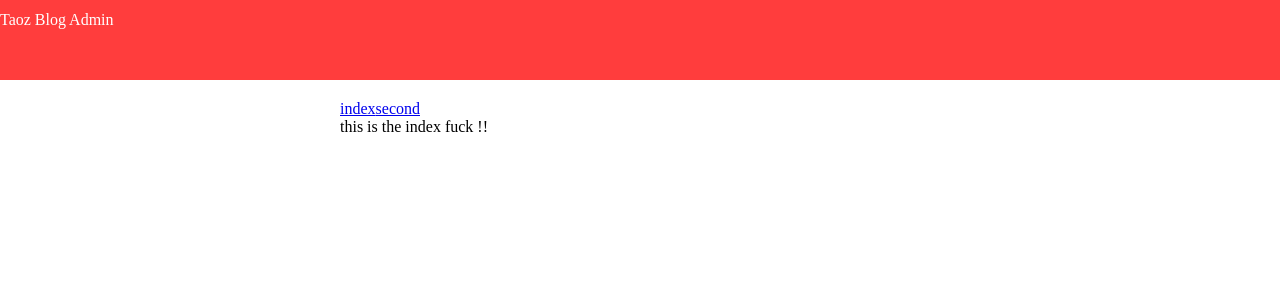
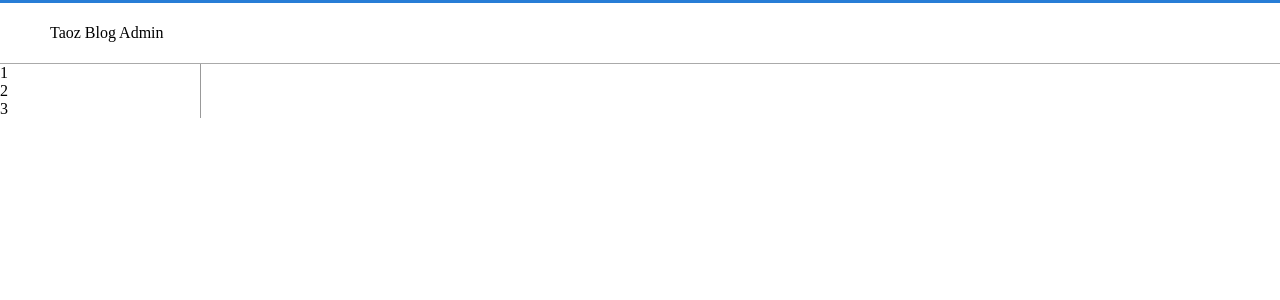
Before and after one commit to taozi926494/blog_admin_FE, a Vue app: page / in a window 1280 px wide. Shown: the top 300 px of the page. Built offline with nearby package versions, Linux system fonts and the light colour scheme.

Commit message:
base bone and add animate, aside, header

```diff
--- a/package.json
+++ b/package.json
@@ -14,6 +14,7 @@
     "vue-router": "^2.6.0"
   },
   "devDependencies": {
+    "animate.css": "^3.5.2",
     "autoprefixer": "^7.1.2",
     "babel-core": "^6.22.1",
     "babel-loader": "^7.1.1",
--- a/src/App.vue
+++ b/src/App.vue
@@ -1,33 +1,72 @@
 <template>
 	<div>
-		<v-header></v-header>
-	  	<div id="app">
+		<v-header class="animated slideInDown"></v-header>
+		<div id="mainland" class="clearfloat">
+			<v-aside  class="animated slideInLeft"></v-aside>
+		</div>
+	  	<!-- <div id="app">
 
 		    <router-link to="/index">index</router-link>
 		    <router-link to="/second">second</router-link>
 		    <router-view></router-view>
-		  </div>
+		  </div> -->
 	</div>
 </template>
 
 <script>
-	import vHeader from './components/header.vue'
+	import vHeader from './components/header.vue';
+	import vAside from './components/aside.vue';
 	export default {
 	  name: 'app',
 	  components: {
-	  	vHeader
+	  	vHeader,
+	  	vAside
+	  },
+	  mounted: function(){
+	  	const bodyHeight = document.offsetHeight;
+	  	console.log(bodyHeight)
+	  	// document.getElementById('mainland').style.height = clientHeight - 60 + "px";
 	  }
 	}
+	var     s   =   " ";
+
+s   +=   "\r\n<br>网页可见区域宽： "+   document.body.clientWidth;
+s   +=   "\r\n<br>网页可见区域高： "+   document.body.clientHeight;
+s   +=   "\r\n<br>网页可见区域宽： "+   document.body.offsetWidth     + "   (包括边线的宽) ";
+s   +=   "\r\n<br>网页可见区域高： "+   document.body.offsetHeight   + "   (包括边线的宽) ";
+s   +=   "\r\n<br>网页正文全文宽： "+   document.body.scrollWidth;
+s   +=   "\r\n<br>网页正文全文高： "+   document.body.scrollHeight;
+s   +=   "\r\n<br>网页被卷去的高： "+   document.body.scrollTop;
+s   +=   "\r\n<br>网页被卷去的左： "+   document.body.scrollLeft;
+s   +=   "\r\n<br>网页正文部分上： "+   window.screenTop;
+s   +=   "\r\n<br>网页正文部分左： "+   window.screenLeft;
+s   +=   "\r\n<br>屏幕分辨率的高： "+   window.screen.height;
+s   +=   "\r\n<br>屏幕分辨率的宽： "+   window.screen.width;
+s   +=   "\r\n<br>屏幕可用工作区高度： "+   window.screen.availHeight+" （去掉状态栏）";
+s   +=   "\r\n<br>屏幕可用工作区宽度： "+   window.screen.availWidth;
+//alert(s);
+document.write(s);
 </script>
 
 <style lang="scss">
-body, div, ul, li, table, td, a, p, h1, h2, h3, h4, h5{
-	margin: 0;
-	padding: 0;
-}
-#app{
-	width: 600px;
-	height: 700px;
-	margin: 20px auto;
-}
+	@import '~animate.css';
+	body, div, ul, li, table, td, a, p, h1, h2, h3, h4, h5{
+		margin: 0;
+		padding: 0;
+		box-sizing: border-box;
+	}
+	li{
+		list-style: none;
+	}
+	.clearfloat{
+		zoom: 1; /* IE6/7 */
+	}
+	.clearfloat :after{
+		clear: both; content: '.'; display: block; width: 0; height: 0; visibility: hidden;
+	}
+	#mainland{
+		background-color: #999;
+		width: 100%;
+		position: relative;
+	}
 </style>
--- /dev/null
+++ b/src/components/aside.vue
@@ -0,0 +1,17 @@
+<template>
+	<aside>
+		<ul>
+			<li>1</li>
+			<li>2</li>
+			<li>3</li>
+		</ul>
+	</aside>
+</template>
+
+<style lang="scss">
+	aside{
+		float: left;
+		width: 200px;
+		border-right: 1px solid #999;
+	}
+</style>
--- a/src/components/header.vue
+++ b/src/components/header.vue
@@ -5,14 +5,15 @@
 </template>
 
 <style lang="scss">
+	$maincolor: #277DD6;
 	header{
 		width:100%;
-		height: 80px;
-		line-height: 40px;
-		background: #ff3d3d;
-
+		height: 60px;
+		line-height: 60px;
+		border-bottom: 1px solid #aaa;
+		border-top: 3px solid $maincolor;
 		span{
-			color: #fff;
+			margin-left: 50px;
 		}
 	}
 </style>
```
